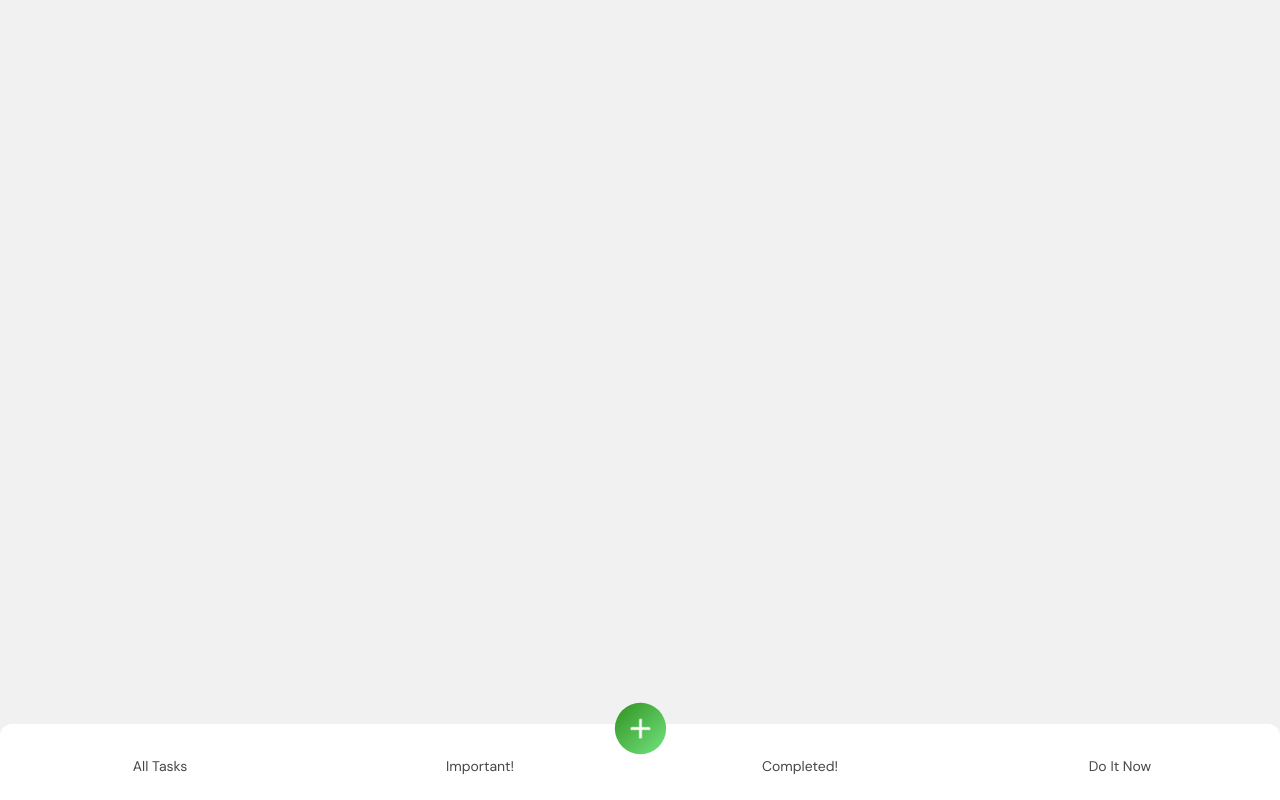
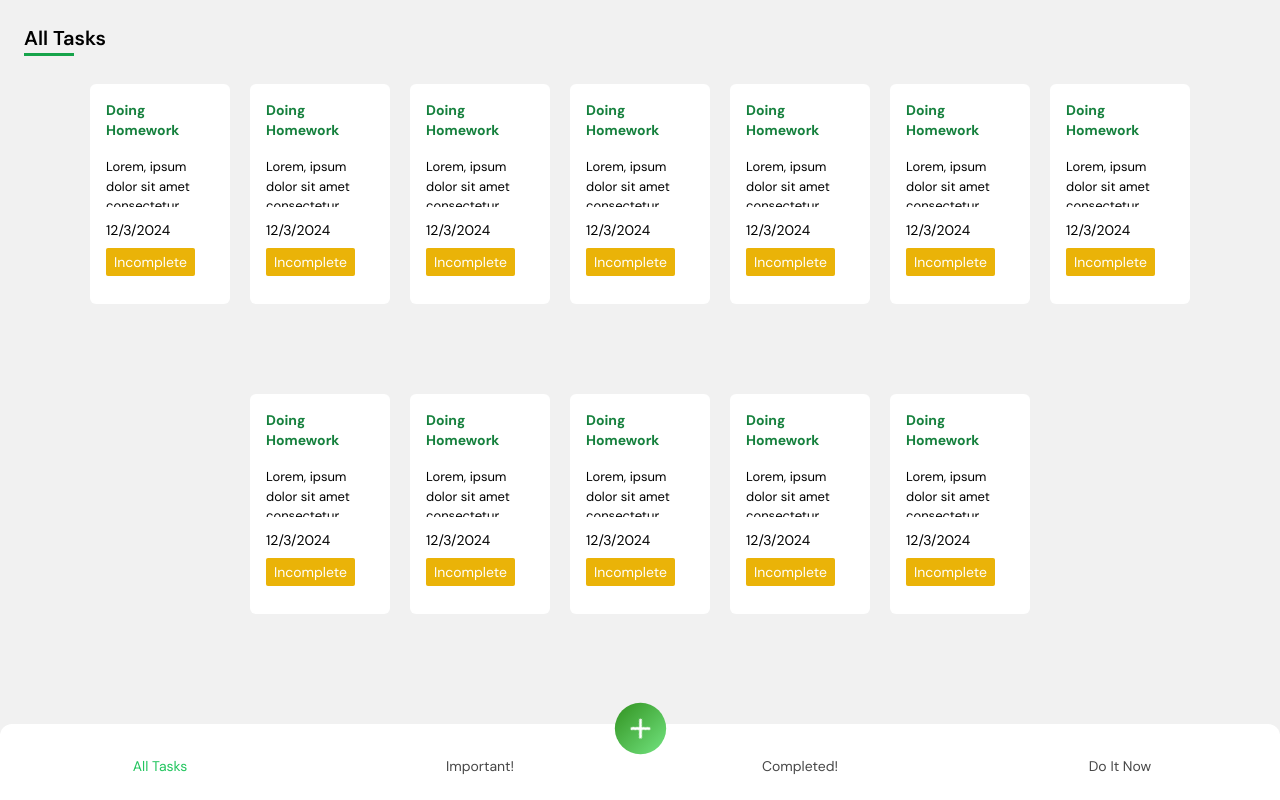
Before and after one commit to BrangB/Task_Manager, a Next.js app: page / in a window 1280 px wide. Built offline with nearby package versions, Linux system fonts and the light colour scheme; sample sign-in values are in the browser's storage.

Commit message:
tasks page

```diff
--- a/app/globals.css
+++ b/app/globals.css
@@ -20,3 +20,12 @@ body {
   #319220
 );
 }
+
+.scrollbar-hide::-webkit-scrollbar {
+  display: none;
+}
+
+.scrollbar-hide {
+  scrollbar-width: none; /* Hide scrollbar */
+  -ms-overflow-style: none; /* Hide scrollbar in IE 10+ */
+}
--- a/app/page.tsx
+++ b/app/page.tsx
@@ -1,6 +1,7 @@
 "use client"
 import { useEffect } from "react";
 import { useRouter, usePathname } from "next/navigation";
+import Tasks from "./tasks/Tasks";
 
 export default function Home() {
 
@@ -16,6 +17,7 @@ export default function Home() {
 
   return (
     <div>
+      <Tasks />
     </div>
 
   )
--- /dev/null
+++ b/app/tasks/Tasks.tsx
@@ -0,0 +1,57 @@
+"use client"
+import { useRouter } from 'next/navigation';
+import React from 'react'
+import { motion } from 'framer-motion';
+
+const page = () => {
+
+  const router = useRouter();
+
+  const signOut = () => {
+    localStorage.removeItem("userLogin");
+    router.push("/sign-in")
+}
+
+  return (
+    <div className='p-6 h-screen w-screen overflow-hidden'>
+      <motion.h1
+        initial={{ opacity:0 , x: -100}}
+        animate={{ opacity:1 , x: 0 }}
+        exit={{ x: -100, opacity: 0 }}
+        transition={{ duration: .4  }}
+      className='text-xl font-semibold relative'>
+        All Tasks
+        <span className='bg-green-600 w-[50px] h-[3px] absolute -bottom-1 left-0'></span>
+      </motion.h1>
+      <div className="tasks flex flex-wrap mt-8 justify-center gap-5 h-[600px] overflow-x-hidden overflow-y-scroll scrollbar-hide">
+  {
+    Array(12).fill(5).map((_, i) => (
+      <motion.div
+      initial={{ opacity:0 , x: -200}}
+      animate={{ opacity:1 , x: 0 }}
+      exit={{ x: -200, opacity: 0 }}
+      transition={{ duration: .4 , delay: .3 * i }}
+      key={i} className="task p-4 max-w-[140px] min-h-[180px] max-h-[220px] bg-white rounded-md flex flex-col items-center justify-between">
+        <h1 className="title text-sm text-green-700 font-bold">Doing Homework</h1>
+        <p className='text-[13px] max-h-[50px] hidden md:flex mt-1 overflow-hidden line-clamp-1'>Lorem, ipsum dolor sit amet consectetur adipisicing elit. Ex nihil non, </p>
+        <div className='flex flex-col gap-2'>
+          <span className="date text-sm">12/3/2024</span>
+          <div className='flex items-center justify-between gap-3 flex-wrap'>
+            <span className='px-2 py-1 bg-yellow-500 text-sm text-white rounded-sm cursor-pointer'>Incomplete</span>
+            <div className="icons flex gap-3 text-sm">
+              <i className="fa-solid fa-pen-to-square text-yellow-700 cursor-pointer"></i>
+              <i className="fa-solid fa-trash text-red-600 cursor-pointer"></i>
+            </div>
+          </div>
+        </div>
+      </motion.div>
+    ))
+  }
+</div>
+
+      {/* <button className="uppercase px-3 py-2 bg-green-600 text-white text-sm" onClick={signOut}>Sign OUT</button> */}
+    </div>
+  )
+}
+
+export default page
--- a/app/tasks/page.tsx
+++ /dev/null
@@ -1,21 +0,0 @@
-"use client"
-import { useRouter } from 'next/navigation';
-import React from 'react'
-
-const page = () => {
-
-  const router = useRouter();
-
-  const signOut = () => {
-    localStorage.removeItem("userLogin");
-    router.push("/sign-in")
-}
-
-  return (
-    <div className='p-12'>
-      <button className="uppercase px-3 py-2 bg-green-600 text-white text-sm" onClick={signOut}>Sign OUT</button>
-    </div>
-  )
-}
-
-export default page
--- a/app/utils/menu.js
+++ b/app/utils/menu.js
@@ -5,7 +5,7 @@ const menu = [
     id: 1,
     title: "All Tasks",
     icon: home,
-    link: "/tasks",
+    link: "/",
   },
   {
     id: 2,
```
